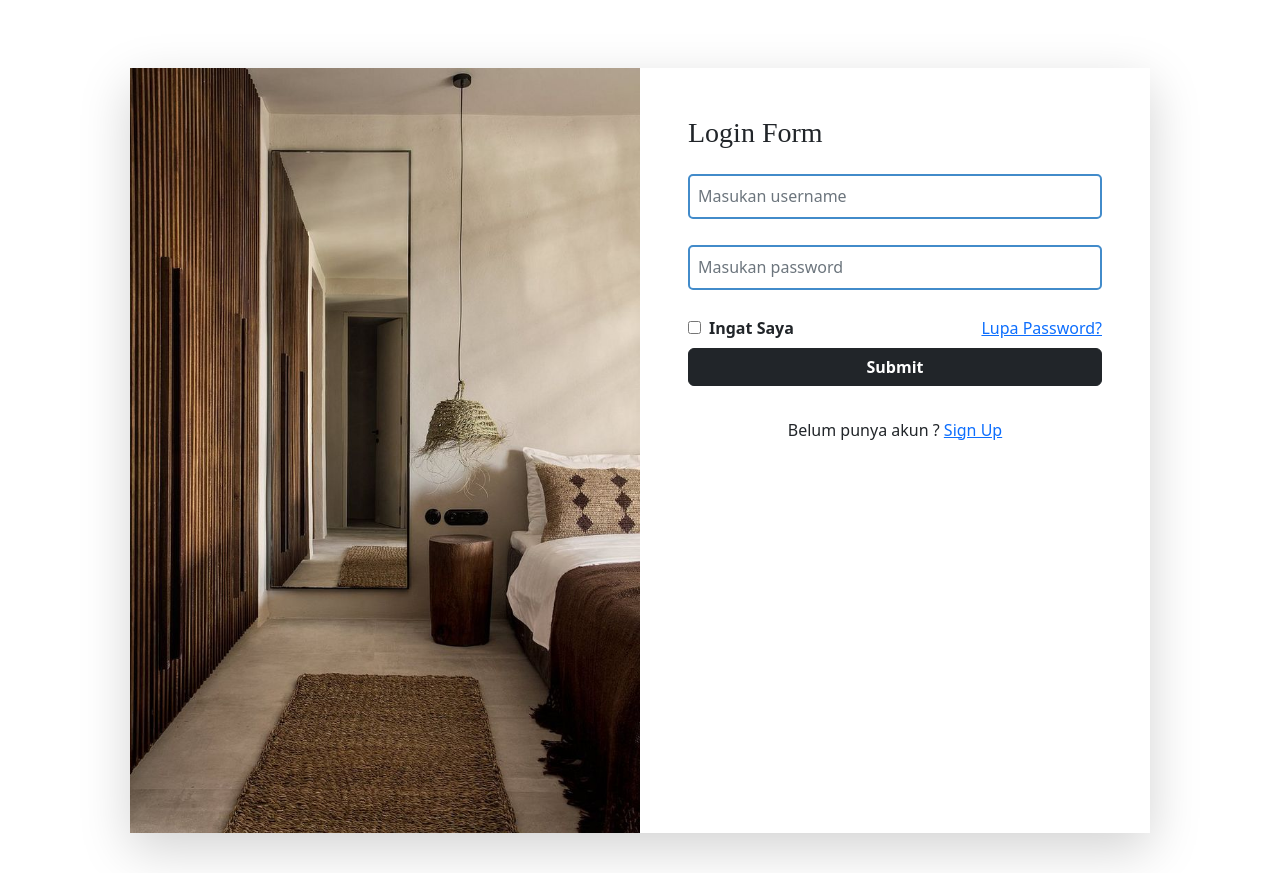
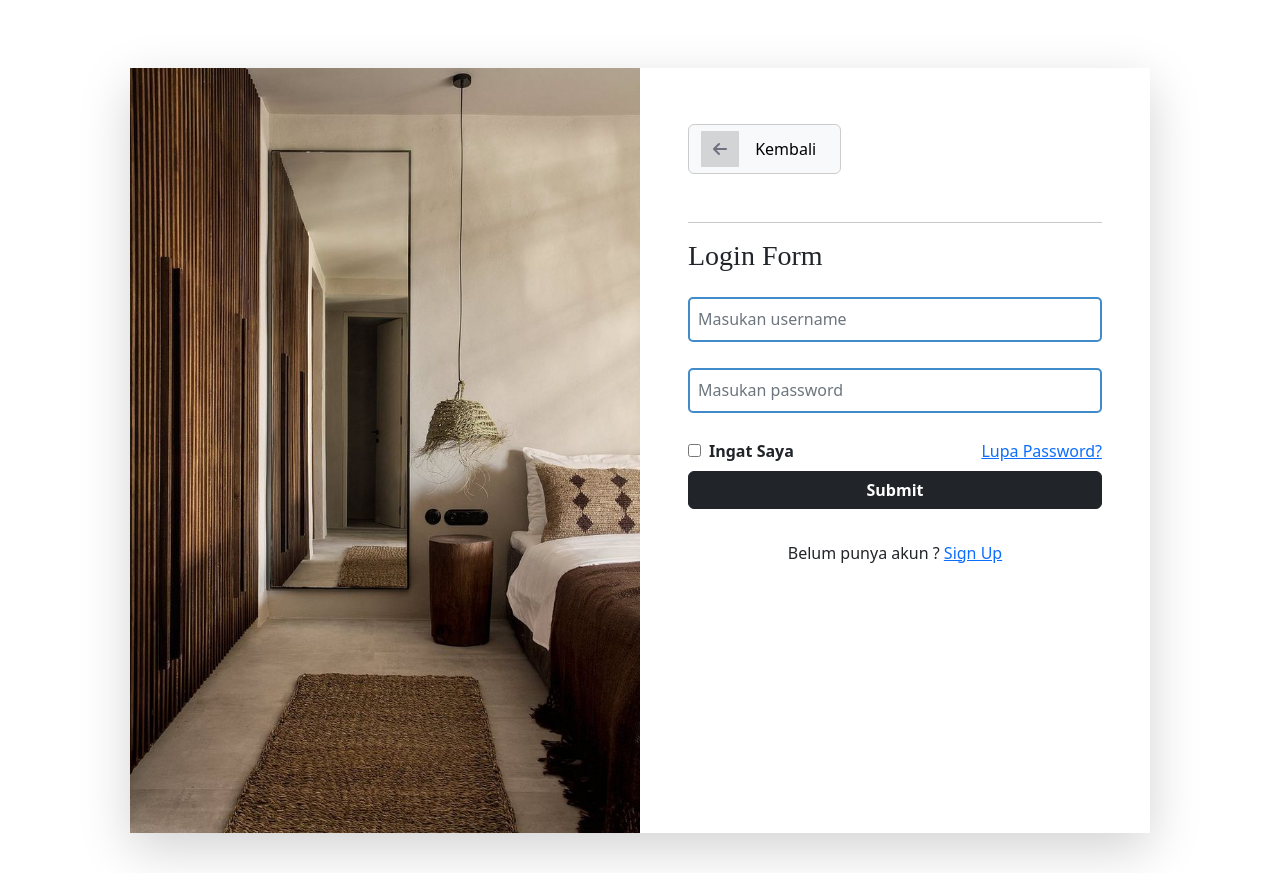
Before and after one commit to MuhammadRamaPradipaWijaya/InfoKos, a PHP site: page /login.php in a window 1280 px wide. Shown: the top 873 px of the page. Run offline with PHP 8.4, Linux system fonts and the light colour scheme; some libraries are stand-ins or nearby versions.

Commit message:
Update login.php

```diff
--- a/login.php
+++ b/login.php
@@ -44,6 +44,18 @@ include("includes/header.php")
                     <img src="img/bg-login.jpg" class="img-fluid" style="min-height:100%;" />
                 </div>
                 <div class="col-md-6 bg-white p-5">
+
+                <div class="my-2">
+                    <a href="index2.php" class="btn btn-light btn-icon-split" style="border: 1px solid #ccc;">
+                    <span class="icon text-gray-700">
+                        <i class="fas fa-arrow-left"></i>
+                    </span>
+                    <span class="text">Kembali</span>
+                    </a>
+                </div>
+
+                <br>
+                <hr>
                     <h3 class="pb-3">Login Form</h3>
                     <div class="login-style">
                         <form method="POST" action="php/login_proses.php" method="post">
```
